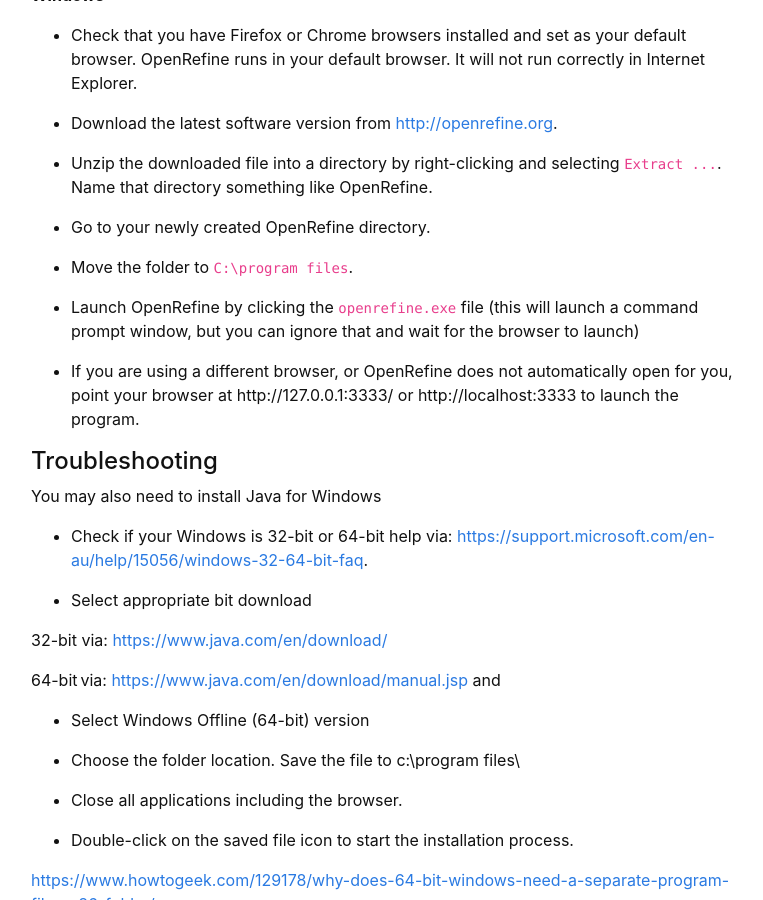
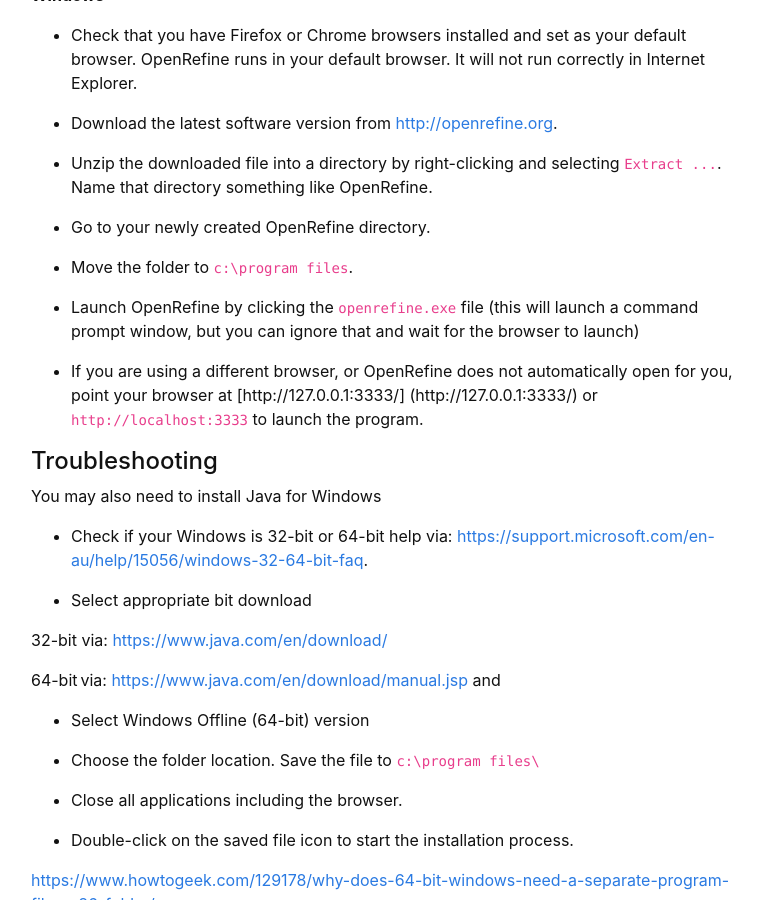
Before and after one commit to GULibrarySandbox/intro-data-wrangle, a Jekyll site: the page built from content/0-setup.md, in a window 1280 px wide and 900 px high, scrolled down 962 px. Shown: the whole window, without its empty margins (249-1012 px from the left). Built offline with Jekyll 4.4.1, drawn with Linux system fonts in a browser that asks for light colours; part of the change alters nothing that is shown.

Commit message:
Update 0-setup.md

```diff
--- a/content/0-setup.md
+++ b/content/0-setup.md
@@ -48,11 +48,11 @@ Installing OpenRefine on your own Windows computer may require two things:
 
 - Go to your newly created OpenRefine directory.
 
-- Move the folder to  `C:\program files`.
+- Move the folder to `c:\program files`.
 
 - Launch OpenRefine by clicking the `openrefine.exe` file (this will launch a command prompt window, but you can ignore that and wait for the browser to launch)
 
-- If you are using a different browser, or OpenRefine does not automatically open for you, point your browser at http://127.0.0.1:3333/ or http://localhost:3333 to launch the program.
+- If you are using a different browser, or OpenRefine does not automatically open for you, point your browser at [http://127.0.0.1:3333/] (http://127.0.0.1:3333/) or `http://localhost:3333` to launch the program.
 
 #### Troubleshooting
 
@@ -68,7 +68,7 @@ You may also need to install Java for Windows
 
 - Select Windows Offline (64-bit) version
 
-- Choose the folder location. Save the file to c:\program files\
+- Choose the folder location. Save the file to `c:\program files\`
 
 - Close all applications including the browser.
 
```
